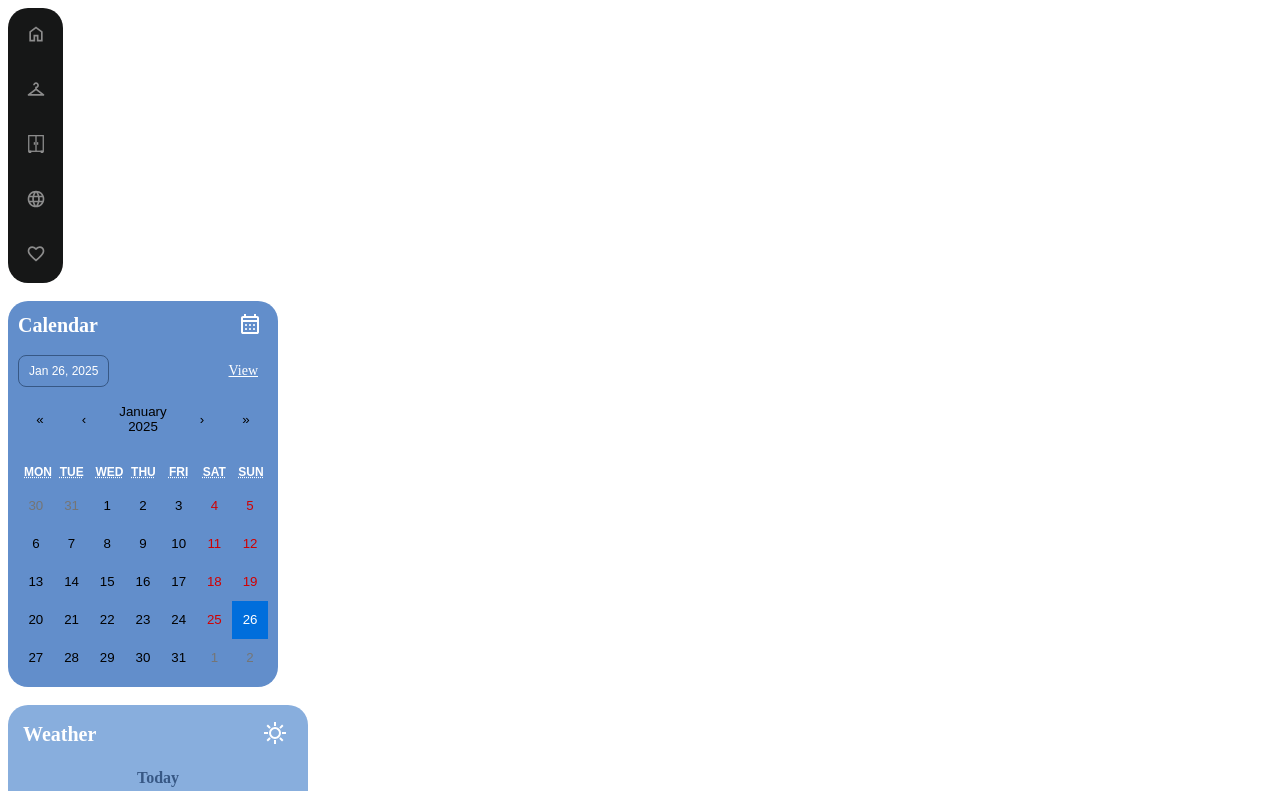
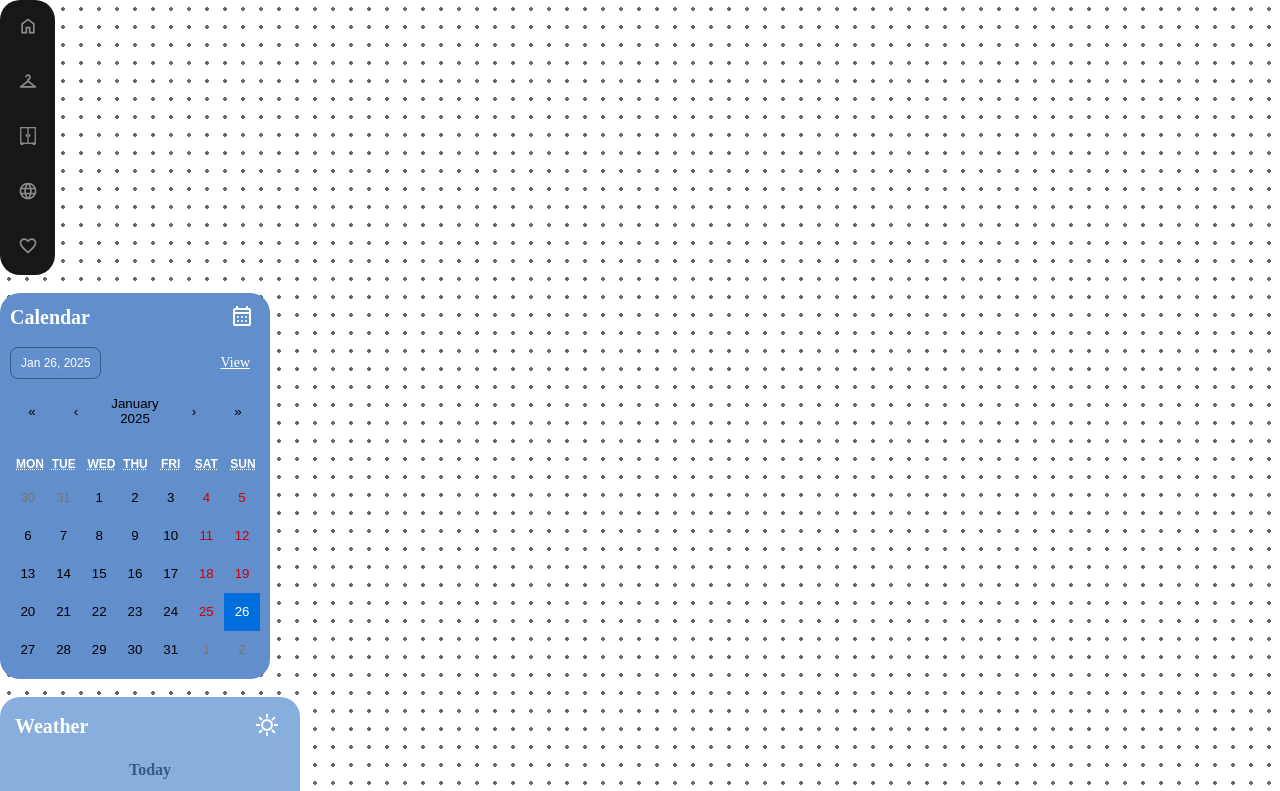
Before and after one commit to Katya-Rotar/my-wardrobe, a Next.js app in the folder frontend/: page / in a window 1280 px wide. Shown: the top 791 px of the page. Built offline with nearby package versions, Linux system fonts and the light colour scheme.

Commit message:
style(frontend): improved global styles with patterned background

```diff
--- a/frontend/app/globals.css
+++ b/frontend/app/globals.css
@@ -1,4 +1,10 @@
 body {
-   color: #161717;
-   background: #fff;
- }
+  margin: 0;
+  padding: 0;
+  font-family: 'Chelsea Market', cursive;
+  align-items: center;
+  height: 100vh;
+  background-color: #fff;
+  background-image: radial-gradient(circle, #666666 2px, transparent 0px);
+  background-size: 18px 18px;
+}
```
